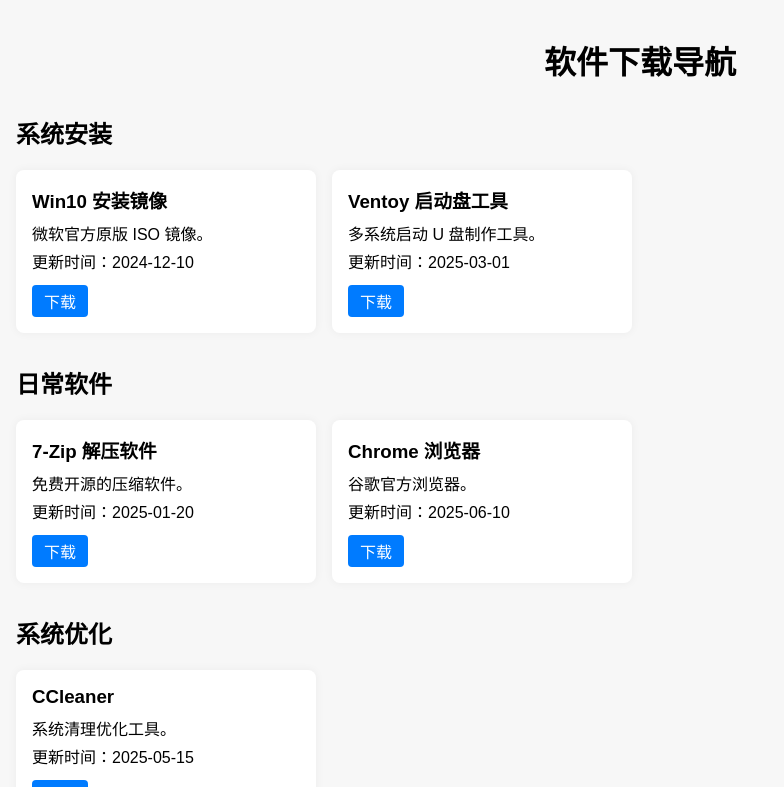
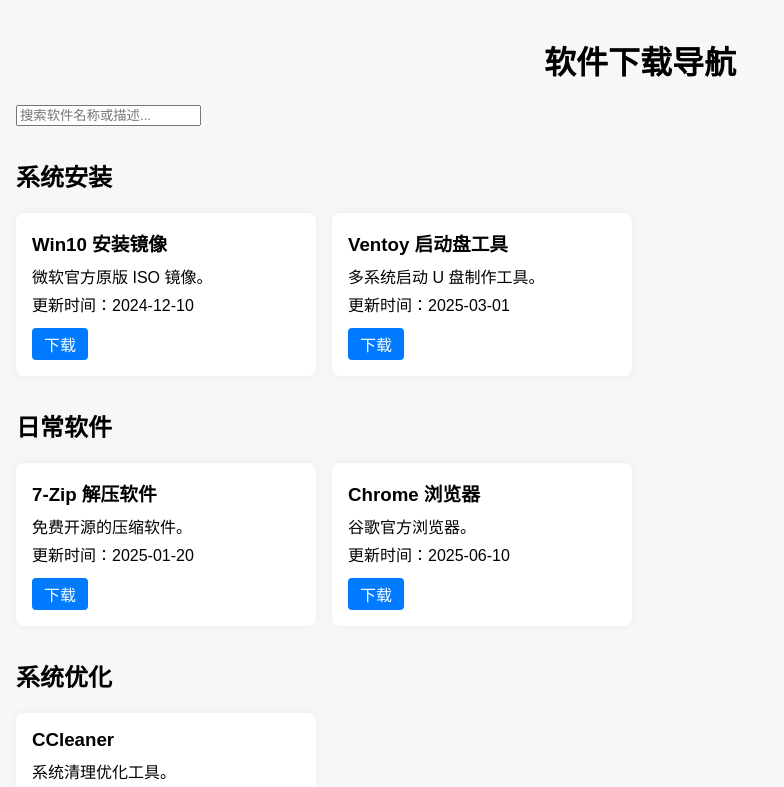
Before and after one commit to stcgd/lansoo-downloads, a React (Vite) app: page / in a window 1280 px wide. Shown: the top 787 px of the page, without its empty margins (0-784 px from the left). Built offline with nearby package versions, Linux system fonts and the light colour scheme; the HTML template or start-up script is replaced by a standard one.

Commit message:
Update App.jsx

```diff
--- a/src/App.jsx
+++ b/src/App.jsx
@@ -1,21 +1,43 @@
-import React from 'react';
+import React, { useState } from 'react';
 import softwareData from './data/software.json';
 import SoftwareCard from './components/SoftwareCard';
+import './style.css';
 
 const App = () => {
+  const [query, setQuery] = useState('');
+
+  const filterSoftware = (software) => {
+    const lowerQuery = query.toLowerCase();
     return (
-    <div>
+      software.name.toLowerCase().includes(lowerQuery) ||
+      software.description.toLowerCase().includes(lowerQuery)
+    );
+  };
+
+  return (
+    <div className="container">
       <h1>软件下载导航</h1>
-      {Object.entries(softwareData).map(([category, softwares]) => (
+      <input
+        className="search-input"
+        type="text"
+        placeholder="搜索软件名称或描述..."
+        value={query}
+        onChange={(e) => setQuery(e.target.value)}
+      />
+      {Object.entries(softwareData).map(([category, softwares]) => {
+        const filtered = softwares.filter(filterSoftware);
+        if (filtered.length === 0) return null;
+        return (
           <div key={category} className="category">
             <h2>{category}</h2>
             <div className="software-list">
-            {softwares.map((s, idx) => (
+              {filtered.map((s, idx) => (
                 <SoftwareCard key={idx} software={s} />
               ))}
             </div>
           </div>
-      ))}
+        );
+      })}
     </div>
   );
 };
```
Lines whose indentation alone changed are shown as unchanged.
